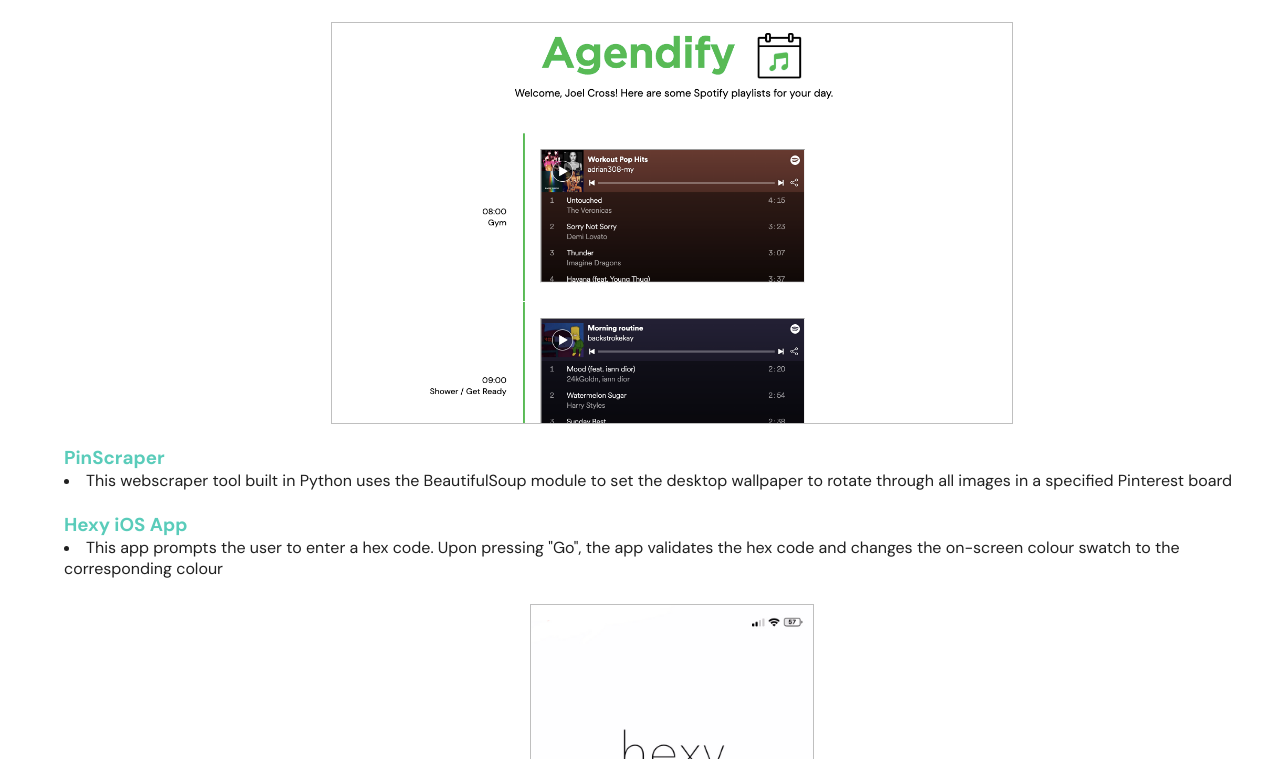
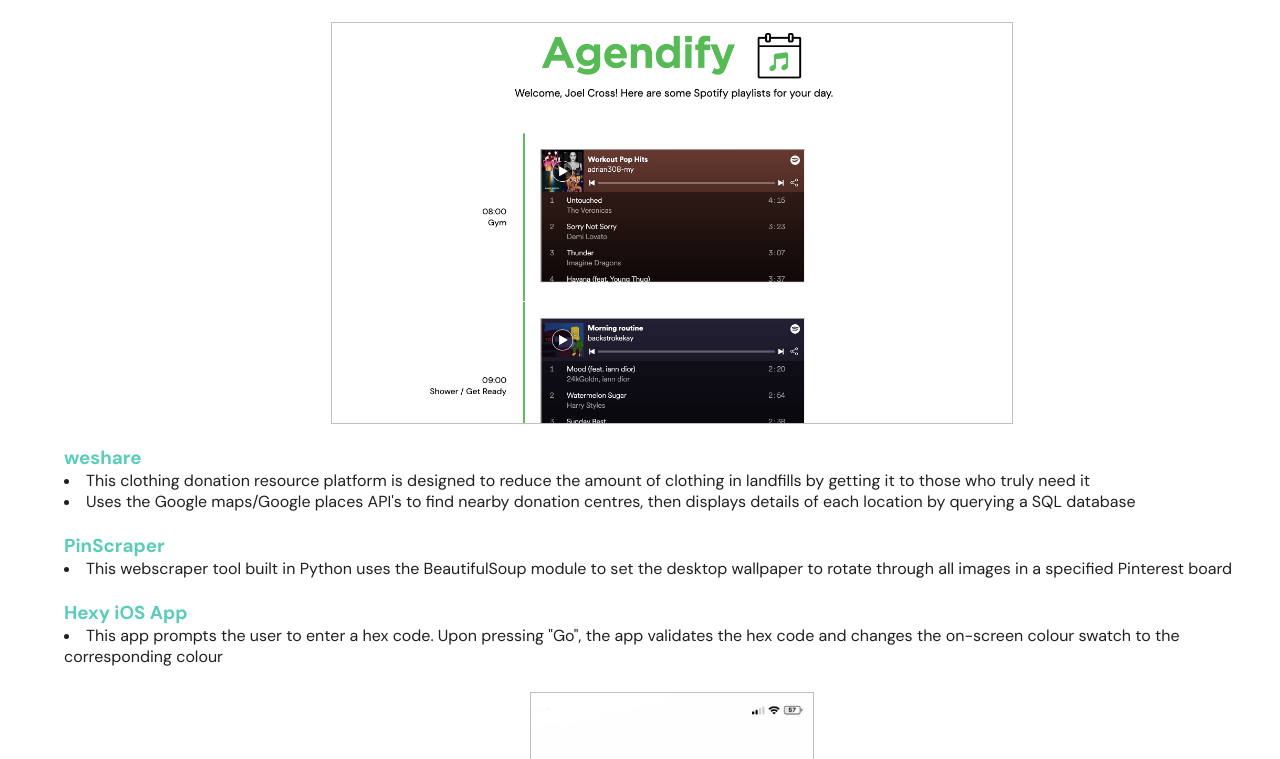
Before and after one commit to joelcross/joelcross.github.io, a plain HTML site: page projects.html in a window 1280 px wide. Shown: the part 341-1100 px from the top of the page. Drawn offline with Linux system fonts and the light colour scheme.

Commit message:
Added weshare to list of projects

```diff
--- a/projects.html
+++ b/projects.html
@@ -34,6 +34,12 @@
                         <img id="agendify" src="img/agendifyExample.png">
                     </ul>
 
+					<br><h3><a href="https://github.com/joelcross/weshare">weshare</a></h3>
+                    <ul>
+                        <li>This clothing donation resource platform is designed to reduce the amount of clothing in landfills by getting it to those who truly need it</li>
+						<li>Uses the Google maps/Google places API's to find nearby donation centres, then displays details of each location by querying a SQL database</li>
+                    </ul>
+
                     <br><h3><a href="https://github.com/joelcross/pinScraper">PinScraper</a></h3>
                     <ul>
                         <li>This webscraper tool built in Python uses the BeautifulSoup module to set the desktop wallpaper to rotate
```
